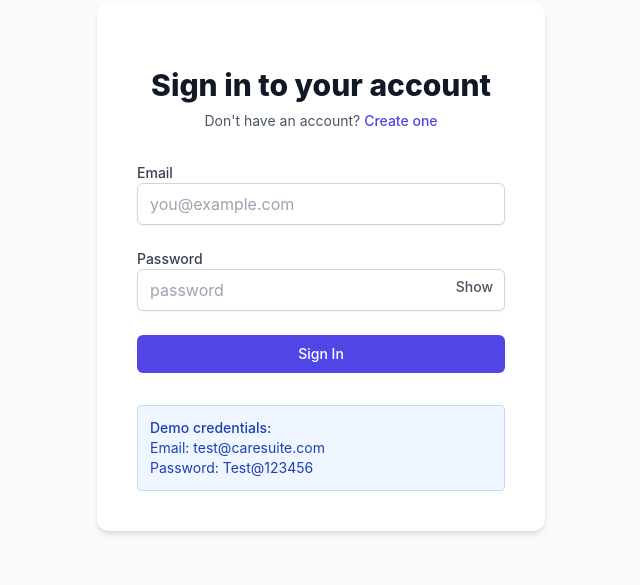
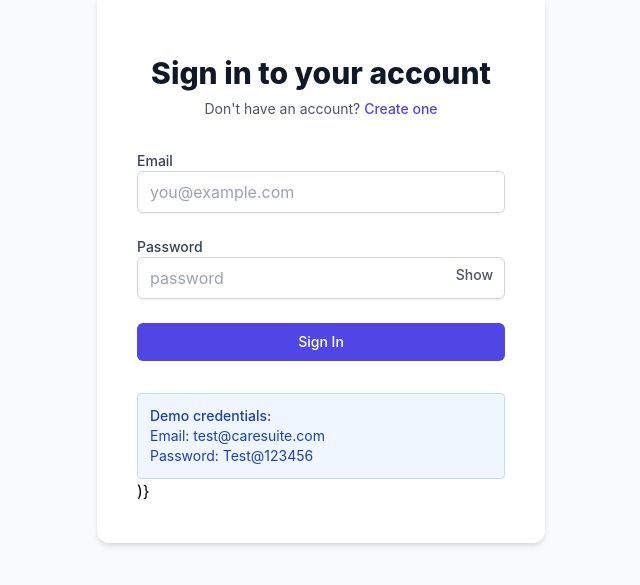
Before and after one commit to Suryansh-asati/caresuite, a React (Vite) app in the folder client/: page /login in a window 1280 px wide. Shown: the part 133-718 px from the top of the page, without its empty margins (319-959 px from the left). Built offline with nearby package versions, Linux system fonts and the light colour scheme; no server answers; the HTML template or start-up script is replaced by a standard one.

Commit message:
Update client/src/pages/Login.jsx
Co-authored-by: coderabbitai[bot] <136622811+coderabbitai[bot]@users.noreply.github.com>

```diff
--- a/client/src/pages/Login.jsx
+++ b/client/src/pages/Login.jsx
@@ -176,12 +176,13 @@ const Login = () => {
           </button>
         </form>
 
-        {!isSignUp && (
+        {!isSignUp && import.meta.env.DEV && (
           <div className="p-3 bg-blue-50 border border-blue-200 rounded text-sm text-blue-800">
             <p className="font-medium">Demo credentials:</p>
             <p>Email: test@caresuite.com</p>
             <p>Password: Test@123456</p>
           </div>
+        )}
         )}
       </div>
     </div>
```
